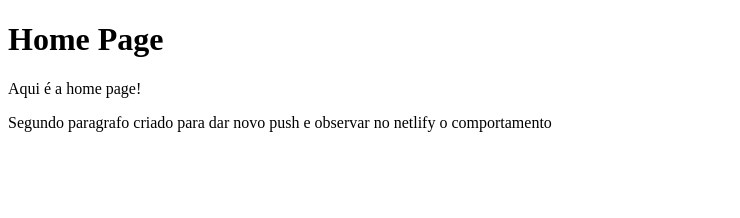
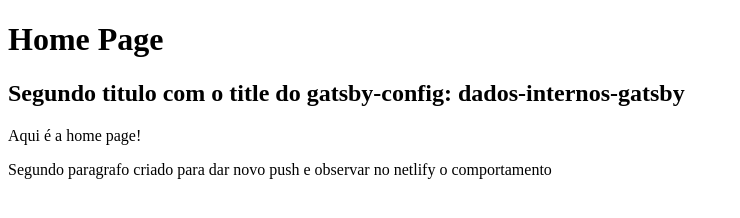
Before and after one commit to leandroperego/dados-internos-gatsby, a Gatsby site: page / in a window 1280 px wide. Shown: the whole page, without its empty margins (0-740 px from the left). Built offline with nearby package versions, Linux system fonts and the light colour scheme; Gatsby itself is replaced by a stand-in of ours.

Commit message:
Usando o Metadata do gatsby-config

```diff
--- a/src/pages/index.js
+++ b/src/pages/index.js
@@ -1,9 +1,21 @@
 import * as React from "react"
+import { graphql, useStaticQuery } from "gatsby"
 
 export default function Index() {
+
+  const data = useStaticQuery(graphql`
+    query {
+      site {
+        siteMetadata {
+          title
+        }
+      }
+    }`);
+
   return (
     <main>
       <h1>Home Page</h1>
+      <h2>Segundo titulo com o title do gatsby-config: {data.site.siteMetadata.title}</h2>
       <p>Aqui é a home page!</p>
       <p>Segundo paragrafo criado para dar novo push e observar no netlify o comportamento</p>
     </main>
```
